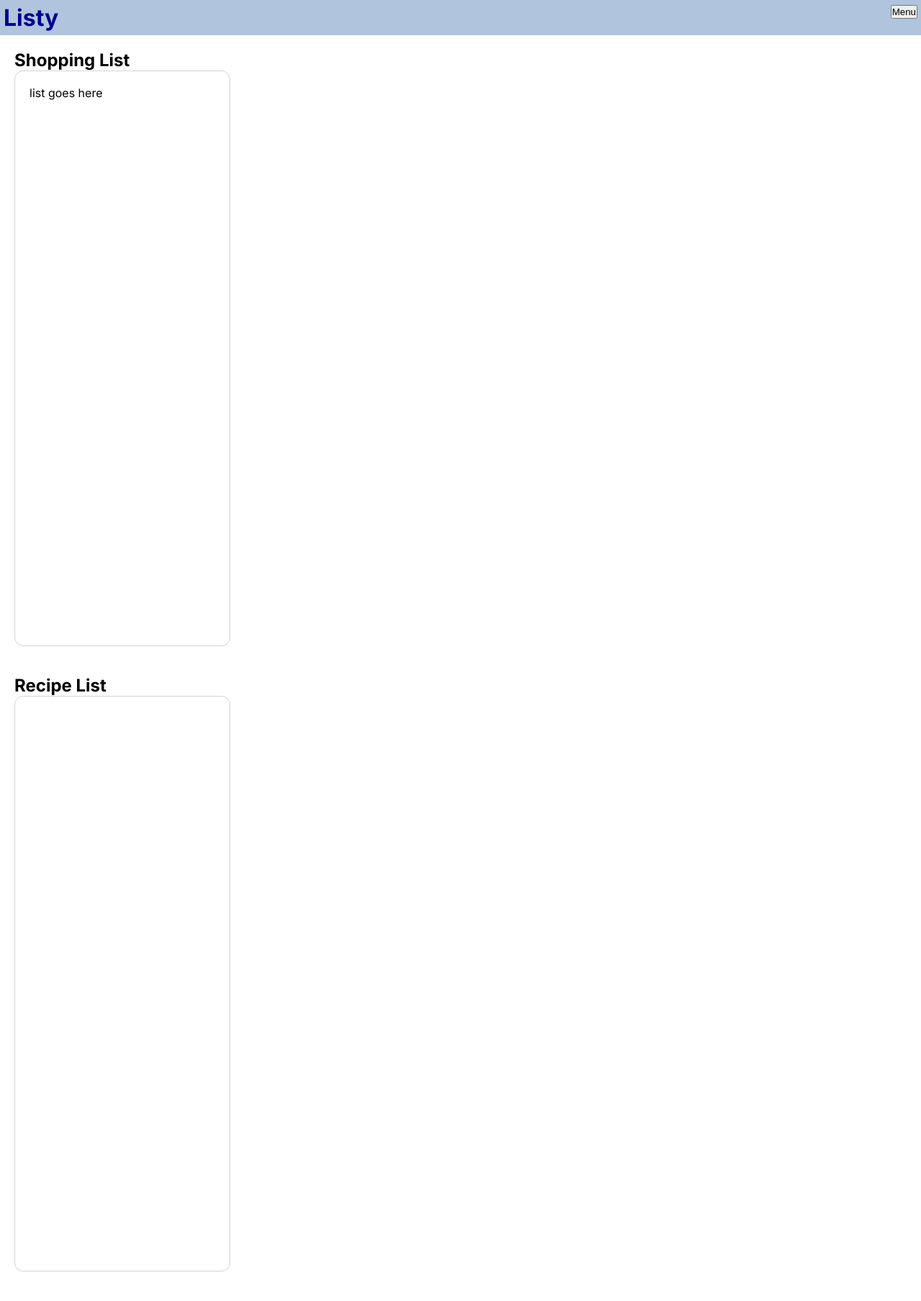
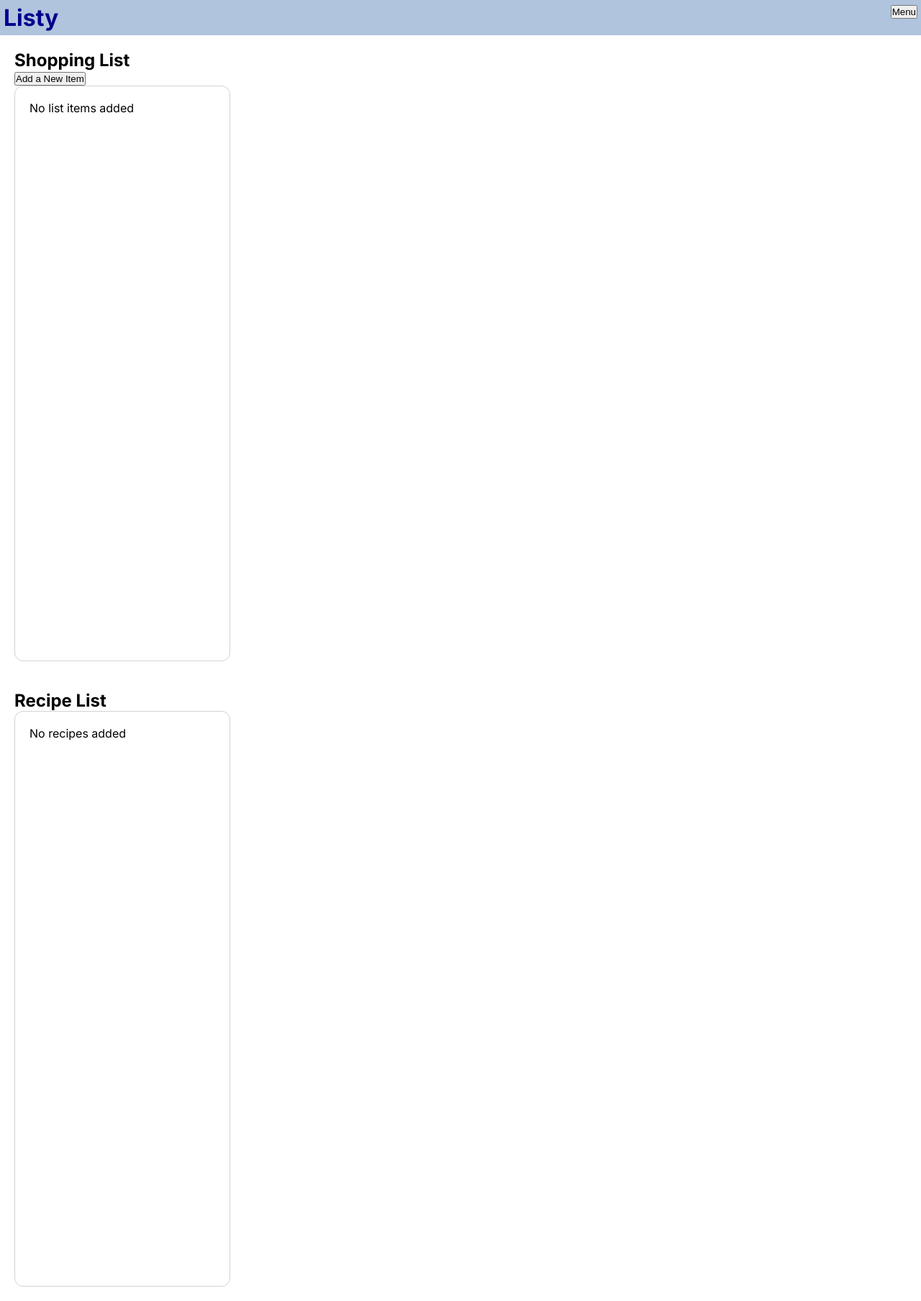
Before and after one commit to LewisPilgrim/Recipe-project, a Next.js app: page / in a window 1280 px wide. Shown: the whole page at 72% size. Before the commit the page ends 1787 px from the top, so only its background shows below. Built offline with nearby package versions, Linux system fonts and the light colour scheme.

Commit message:
add item started

```diff
--- a/src/app/components/ListBoxes/RecipeList/RecipeList.tsx
+++ b/src/app/components/ListBoxes/RecipeList/RecipeList.tsx
@@ -2,11 +2,13 @@ import React from 'react'
 import styles from "./recipeList.module.css"
 
 const RecipeList = () => {
+  const currentRecipeList = "No recipes added";
+
   return (
     <div className={styles.list}>
       <h2>Recipe List</h2>
-      <div className="container">
-
+      <div className={`container ${styles.list}`}>
+        {currentRecipeList}
       </div>
     </div>
   )
--- /dev/null
+++ b/src/app/components/ListBoxes/ShoppingList/AddItemPanel/AddItemPanel.tsx
@@ -0,0 +1,15 @@
+import React from 'react'
+
+const AddItemPanel = () => {
+  return (
+      <div>
+        <h2>Add a new item</h2>
+        <form>
+            <label id="item-name">Item Name</label>
+            <input value="Name" id="item-name"></input>
+        </form>
+    </div>
+  )
+}
+
+export default AddItemPanel
--- a/src/app/components/ListBoxes/ShoppingList/ShoppingList.tsx
+++ b/src/app/components/ListBoxes/ShoppingList/ShoppingList.tsx
@@ -1,12 +1,27 @@
-import React from 'react'
+import React, { useState } from 'react'
 import styles from "./shoppingList.module.css"
+import AddItemPanel from './AddItemPanel/AddItemPanel';
 
 const ShoppingList = () => {
+  const currentShoppingList = "No list items added";
+  const [addItemPanelOpen, setAddItemPanelOpen] = useState(false)
+
+  const handleClick = () => {
+    setAddItemPanelOpen(!addItemPanelOpen)
+
+  }
+
   return (
     <div className={styles.list}>
       <h2>Shopping List</h2>
+      <span>
+        <button onClick={handleClick}>{addItemPanelOpen ? "X" : "Add a New Item"}</button>
+      </span>
+      <div>
+        {addItemPanelOpen ? <AddItemPanel /> : ""}
+      </div>
       <div className={`container ${styles.list}`}>
-        list goes here
+        {currentShoppingList}
       </div>
     </div>
   )
--- a/src/app/components/ListBoxes/listBoxes.tsx
+++ b/src/app/components/ListBoxes/listBoxes.tsx
@@ -1,3 +1,4 @@
+'use client'
 import styles from "./listBoxes.module.css"
 import RecipeList from "./RecipeList/RecipeList"
 import ShoppingList from "./ShoppingList/ShoppingList"
--- a/src/app/page.tsx
+++ b/src/app/page.tsx
@@ -1,5 +1,5 @@
 import Header from "./components/Header/header";
-import ListBoxes from "./components/ListBoxes/listBoxes";
+import ListBoxes from "./components/ListBoxes/ListBoxes";
 
 export default function Home() {
   return (
```
